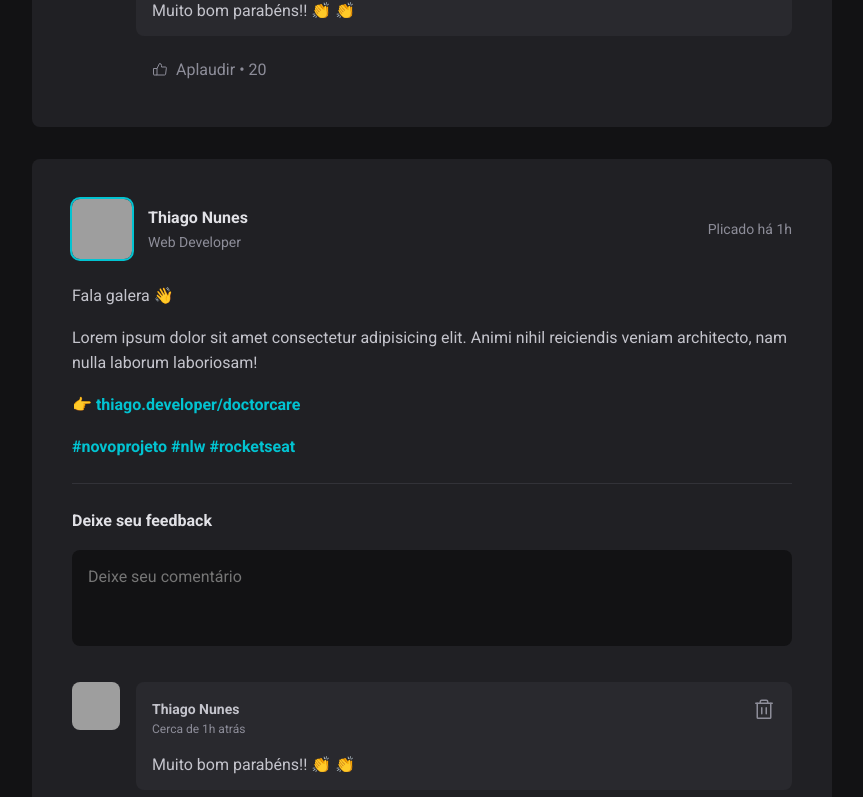
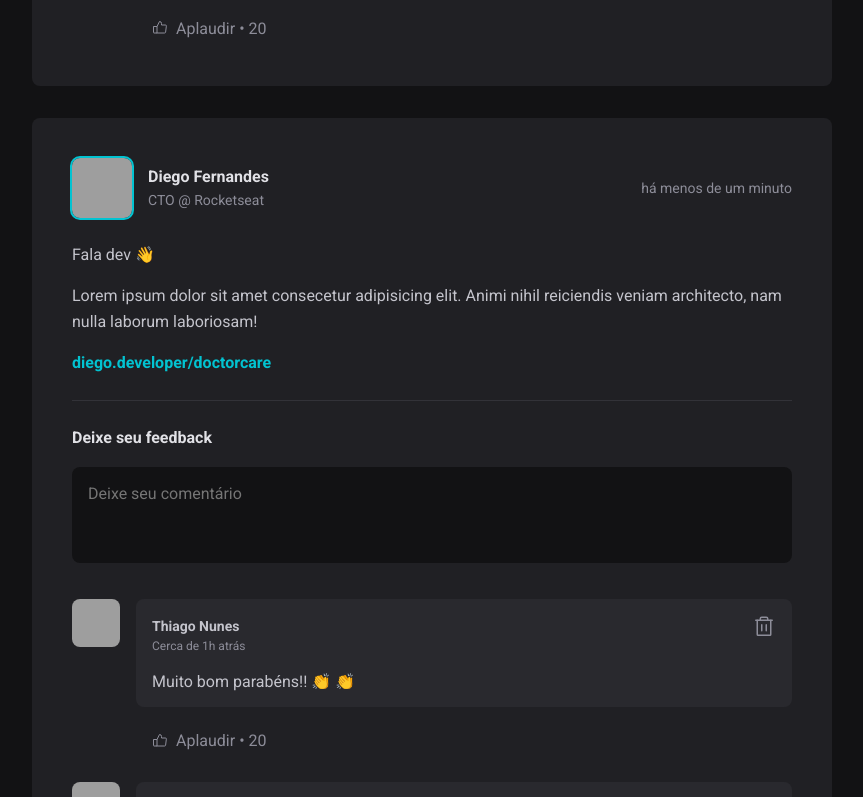
Before and after one commit to thiagonmiziara/ignite-feed, a React (Vite) app: page / in a window 1280 px wide. Shown: the part 1072-1869 px from the top of the page, without its empty margins (352-1215 px from the left). Built offline with nearby package versions, Linux system fonts and the light colour scheme; grey boxes are pictures that could not be loaded.

Commit message:
add pasta utils com date fns

```diff
--- a/package.json
+++ b/package.json
@@ -8,6 +8,7 @@
     "preview": "vite preview"
   },
   "dependencies": {
+    "date-fns": "^2.29.1",
     "phosphor-react": "^1.4.1",
     "react": "^18.0.0",
     "react-dom": "^18.0.0"
--- a/src/App.tsx
+++ b/src/App.tsx
@@ -4,6 +4,45 @@ import { Post } from "./components/Post";
 
 import styles from "./App.module.css";
 import "./global.css";
+
+const posts = [
+  {
+    id: Math.random(),
+    author: {
+      avatarUrl: "https:github.com/thiagonmiziara.png",
+      name: "Thiago Nunes",
+      role: "Web Developer",
+    },
+    content: [
+      { type: "paragraph", content: "Fala galera 👋" },
+      {
+        type: "paragraph",
+        content:
+          "Lorem ipsum dolor sit amet consectetur adipisicing elit. Animi nihil reiciendis veniam architecto, nam nulla laborum laboriosam!",
+      },
+      { type: "link", content: "thiago.developer/doctorcare" },
+    ],
+    publishedAt: new Date(),
+  },
+  {
+    id: Math.random(),
+    author: {
+      avatarUrl: "https:github.com/diego3g.png",
+      name: "Diego Fernandes",
+      role: "CTO @ Rocketseat",
+    },
+    content: [
+      { type: "paragraph", content: "Fala dev 👋" },
+      {
+        type: "paragraph",
+        content:
+          "Lorem ipsum dolor sit amet consecetur adipisicing elit. Animi nihil reiciendis veniam architecto, nam nulla laborum laboriosam!",
+      },
+      { type: "link", content: "diego.developer/doctorcare" },
+    ],
+    publishedAt: new Date(),
+  },
+];
 
 export const App = () => {
   return (
@@ -14,8 +53,14 @@ export const App = () => {
         <Sidebar />
 
         <main>
-          <Post />
-          <Post />
+          {posts.map((post) => (
+            <Post
+              key={post.id}
+              author={post.author}
+              content={post.content}
+              publishedAt={post.publishedAt}
+            />
+          ))}
         </main>
       </div>
     </div>
--- a/src/components/Post/index.tsx
+++ b/src/components/Post/index.tsx
@@ -1,40 +1,65 @@
+import {
+  formattedDateTitle,
+  publishedDateRelativeToNow,
+} from "../../utils/date";
 import { Avatar } from "../Avatar";
 import { Comment } from "../Comment";
 import styles from "./Post.module.css";
 
-export const Post = () => {
+type TAuthor = {
+  avatarUrl: string;
+  name: string;
+  role: string;
+};
+
+type TContent = {
+  type: string;
+  content: string;
+};
+
+interface IPostProps {
+  author: TAuthor;
+  publishedAt: Date;
+  content: TContent[];
+}
+
+export const Post = ({ author, publishedAt, content }: IPostProps) => {
+  const contentInfo = (content: TContent[]) => {
+    return content.map((item) => {
+      switch (item.type) {
+        case "paragraph":
+          return <p key={item.content.length}>{item.content}</p>;
+        case "link":
+          return (
+            <p key={item.content.length}>
+              <a href='#'>{item.content}</a>
+            </p>
+          );
+        default:
+      }
+    });
+  };
+
   return (
     <article className={styles.post}>
       <header>
         <div className={styles.author}>
-          <Avatar src='https://avatars.githubusercontent.com/u/67029929?v=4' />
+          <Avatar src={author.avatarUrl} />
           <div className={styles.authorInfo}>
-            <strong>Thiago Nunes</strong>
-            <span>Web Developer</span>
+            <strong>{author.name}</strong>
+            <span>{author.role}</span>
           </div>
         </div>
 
-        <time title='11 de maio às 08:00' dateTime='2022-05-11 8:00:00'>
-          Plicado há 1h
+        <time
+          title={formattedDateTitle(publishedAt)}
+          dateTime={publishedAt.toISOString()}
+        >
+          {publishedDateRelativeToNow(publishedAt)}
         </time>
       </header>
 
-      <div className={styles.content}>
-        <p>Fala galera 👋</p>
-        <p>
-          Lorem ipsum dolor sit amet consectetur adipisicing elit. Animi nihil
-          reiciendis veniam architecto, nam nulla laborum laboriosam!
-        </p>
-
-        <p>
-          👉 <a href='#'>thiago.developer/doctorcare</a>
-        </p>
-
-        <p>
-          <a href='#'>#novoprojeto</a> <a href='#'> #nlw </a>
-          <a href='#'> #rocketseat</a>
-        </p>
-      </div>
+      <div className={styles.content}>{contentInfo(content)}</div>
 
       <form className={styles.commentForm}>
         <strong>Deixe seu feedback</strong>
--- /dev/null
+++ b/src/utils/date.ts
@@ -0,0 +1,15 @@
+import { format, formatDistanceToNow } from "date-fns";
+import ptBR from "date-fns/locale/pt-BR";
+
+export function formattedDateTitle(date: Date) {
+  return format(date, "d 'de' LLLL 'às' HH:mm'h'", {
+    locale: ptBR,
+  });
+}
+
+export function publishedDateRelativeToNow(date: Date) {
+  return formatDistanceToNow(date, {
+    locale: ptBR,
+    addSuffix: true,
+  });
+}
```
Also changed, not shown: 1 other file (tests, documents, lock files or other folders).
